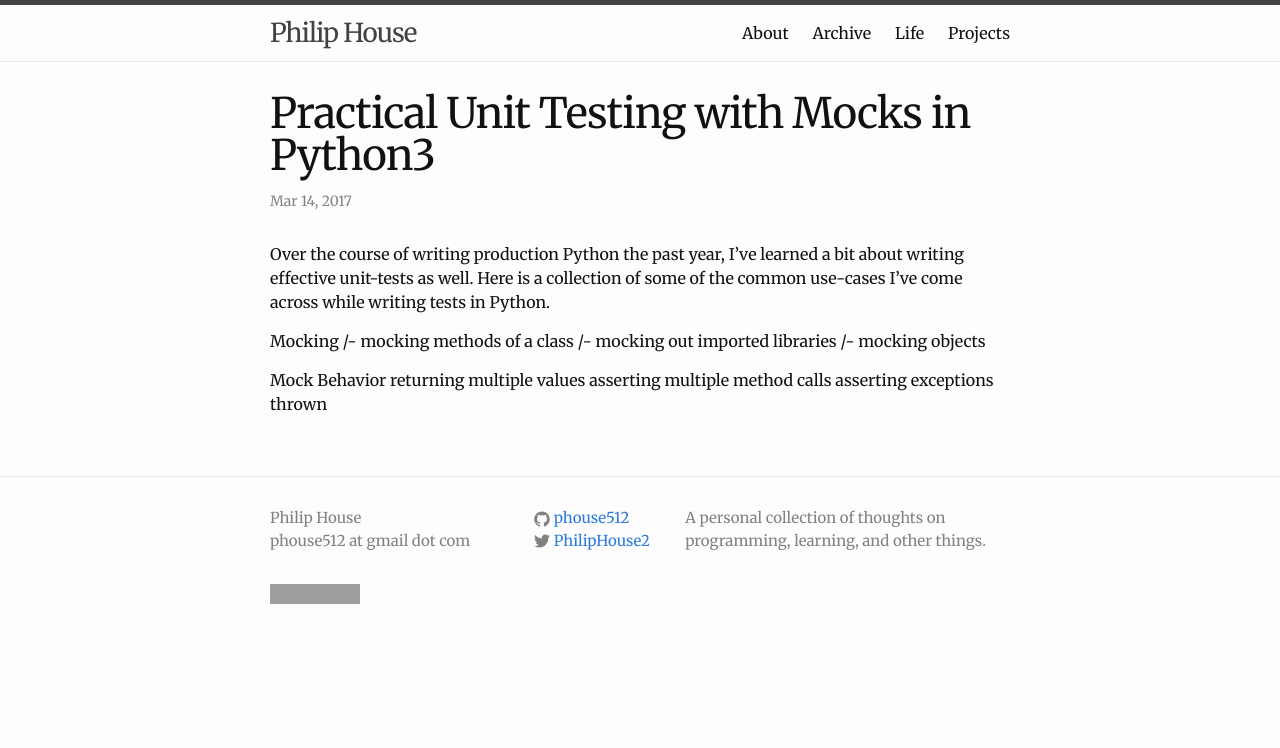
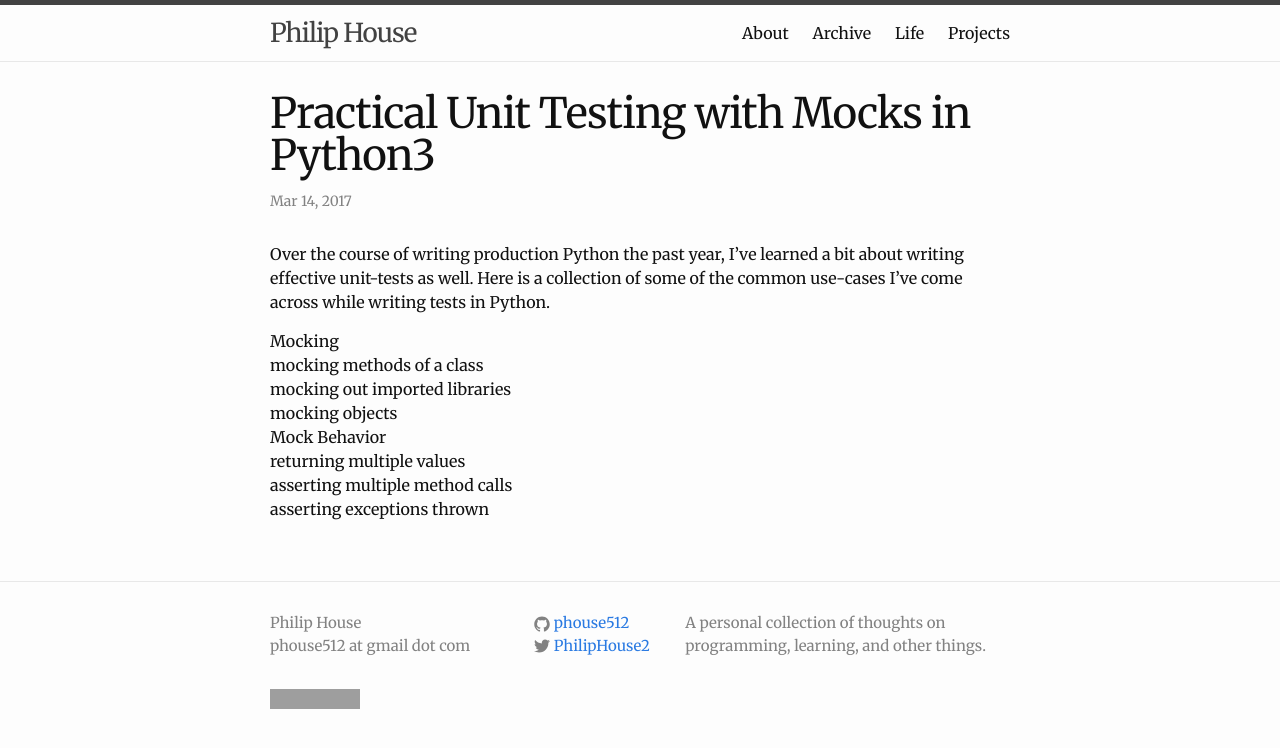
Before and after one commit to phouse512/blog, a Jekyll site: the page built from _posts/2017-03-14-practical-unit-testing-mocks-python-3.markdown, in a window 1280 px wide. Shown: the top 748 px of the page. Built offline with Jekyll 4.4.1, drawn with Linux system fonts in a browser that asks for light colours; a script that is not in the unit is left out; comment, search, counter and statistics services are not loaded; grey boxes are pictures that could not be loaded.

Commit message:
playing with list

```diff
--- a/_posts/2017-03-14-practical-unit-testing-mocks-python-3.markdown
+++ b/_posts/2017-03-14-practical-unit-testing-mocks-python-3.markdown
@@ -11,11 +11,11 @@ about writing effective unit-tests as well. Here is a collection of some of the
 common use-cases I've come across while writing tests in Python.
 
 Mocking
-/- mocking methods of a class
-/- mocking out imported libraries
-/- mocking objects
+: mocking methods of a class
+: mocking out imported libraries
+: mocking objects
 
 Mock Behavior
-    returning multiple values
-    asserting multiple method calls
-    asserting exceptions thrown
+: returning multiple values
+: asserting multiple method calls
+: asserting exceptions thrown
```
